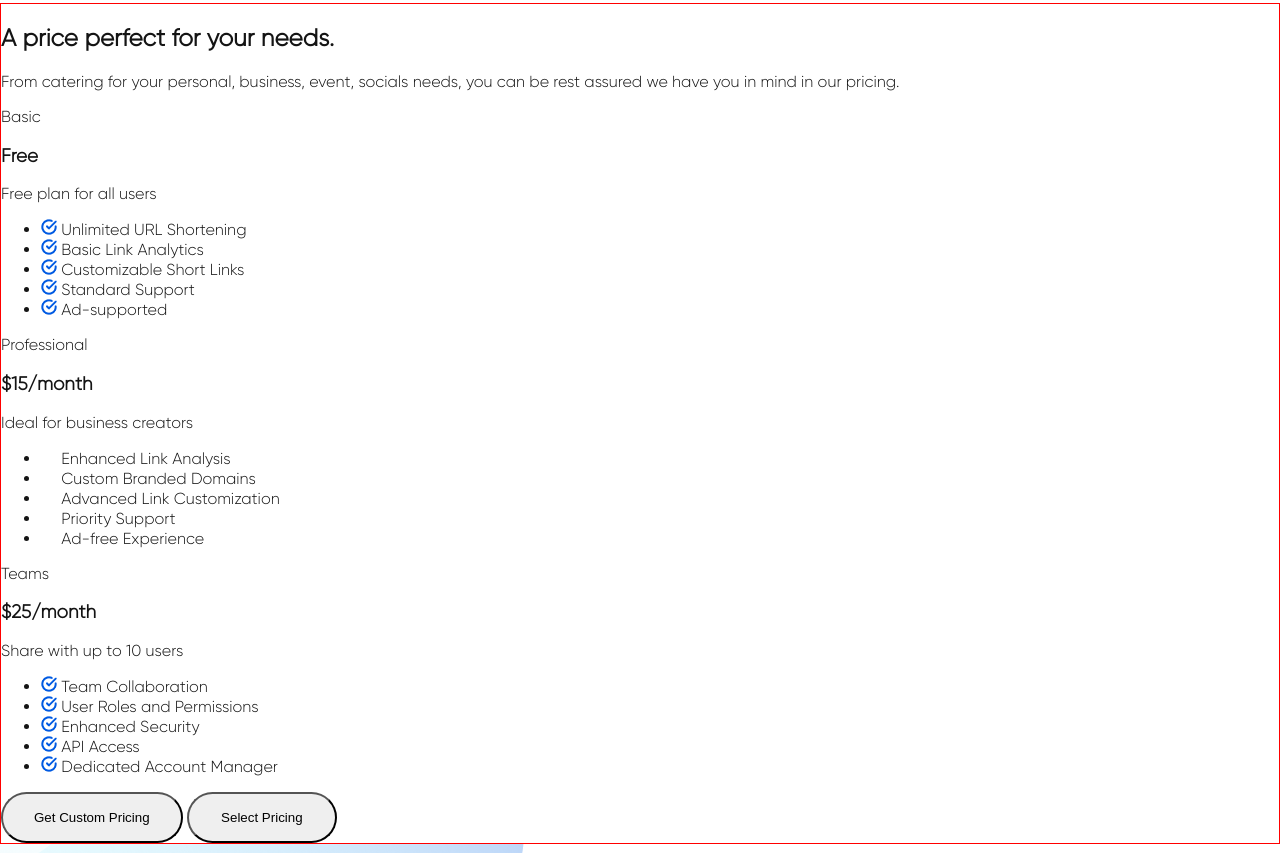
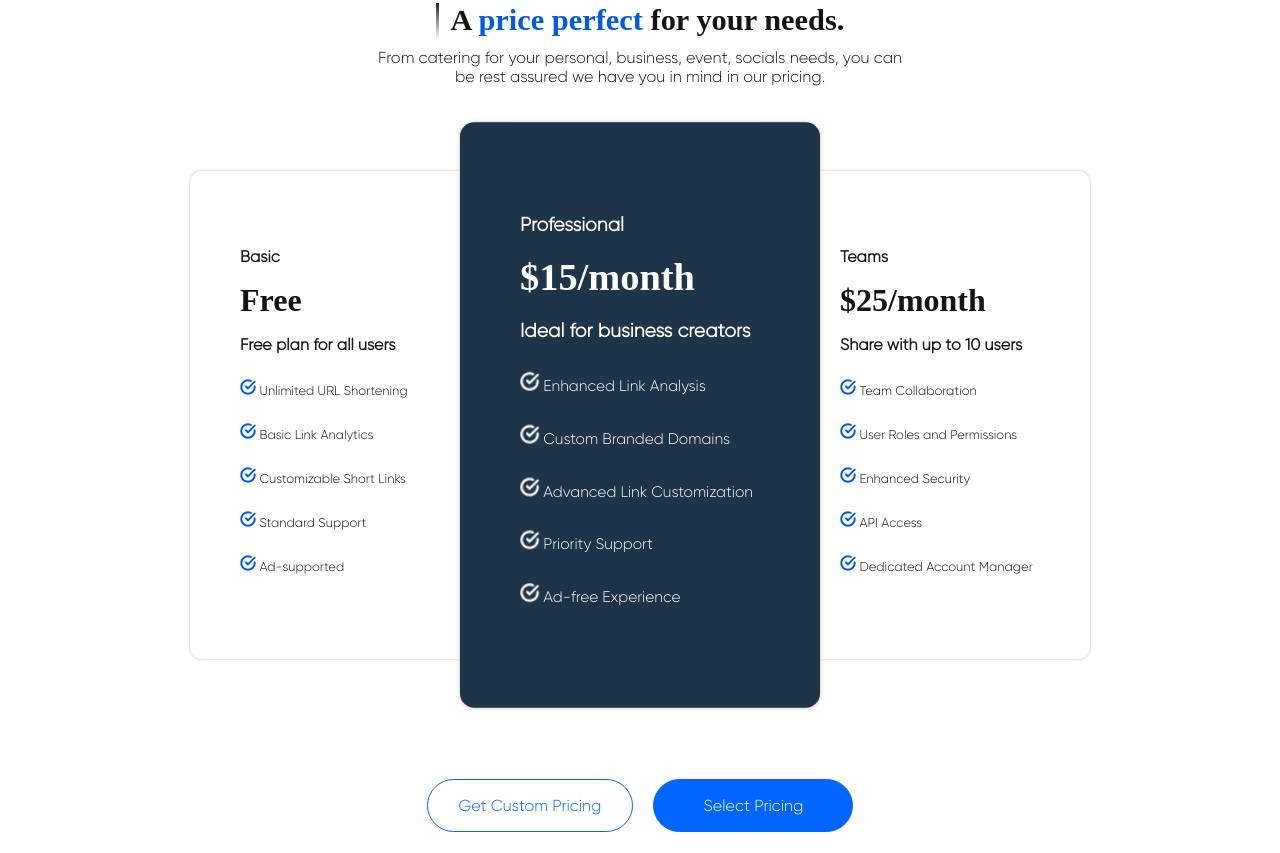
Before and after one commit to ozo-vehe/First-Semester, a plain HTML site: page index.html in a window 1280 px wide. Shown: the part 1927-2780 px from the top of the page. Drawn offline with Linux system fonts and the light colour scheme; files whose address does not match are found by name; a web font is replaced by a local one.

Commit message:
finished subscription section

```diff
--- a/index.html
+++ b/index.html
@@ -174,7 +174,7 @@
   <!-- Subscription Section -->
   <section class="subscriptionWrapper">
     <div class="subscritionHeader">
-      <h2>A <span class="blueColor">price perfect</span> for your needs.</h2>
+      <h2>A <span class="colorBlue">price perfect</span> for your needs.</h2>
       <p>
         From catering for your personal, business, event, socials
         needs, you can be rest assured we have you in mind in our pricing.
@@ -211,7 +211,7 @@
           </ul>
         </div>
 
-        <div class="subscription">
+        <div class="subscription activeSubscription">
           <p class="subscriptionType">Professional</p>
           <h3 class="subscriptionPrice">$15/month</h3>
           <p class="subscriptionDescrition">Ideal for business creators</p>
@@ -269,8 +269,8 @@
       </div>
 
       <div class="subscriptionBtn">
-        <button>Get Custom Pricing</button>
-        <button>Select Pricing</button>
+        <button class="whiteBtn">Get Custom Pricing</button>
+        <button class="blueBtn">Select Pricing</button>
       </div>
     </div>
   </section>
--- a/style.css
+++ b/style.css
@@ -9,6 +9,8 @@
   --text-blue: #005AE2;
   --text-black: #141414;
   --gray-color: #F9FBFD;
+  --subs-color: #1E3448;
+  --border-color: #b8b8b8;
 }
 
 /* Default Button */
@@ -144,7 +146,7 @@ h1 .colorBlue img {
   flex-direction: column;
   align-items: flex-start;
   justify-content: center;
-  border: thin solid #b8b8b8;
+  border: thin solid var(--border-color);
   width: 600px;
   height: 250px;
   border-radius: 24px;
@@ -286,16 +288,23 @@ h1 .colorBlue img {
 
 /* SUBSCRIPTION SECTION */
 .subscriptionWrapper {
-  border: thin solid red;
+  display: flex;
+  flex-direction: column;
+  gap: 30px;
 }
-.firstAboutContent h2 {
+
+.subscritionHeader {
+  text-align: center;
+}
+.subscritionHeader h2 {
+  width: fit-content;
   position: relative;
   font-family: "Gilroy-Bold";
   font-size: 1.9rem;
-  padding-left: 10px;
-  margin: 0px 0px 10px;
+  padding-left: 15px;
+  margin: 0px auto 10px;
 }
-.firstAboutContent h2::after {
+.subscritionHeader h2::after {
   content: "";
   position: absolute;
   top: 0px;
@@ -304,4 +313,68 @@ h1 .colorBlue img {
   height: 100%;
   background: linear-gradient(to bottom, #222222, #f8f8f8);
 }
+.subscritionHeader p {
+  width: 530px;
+  margin: 5px auto;
+}
+
+.subscriptionPricesWrapper{
+  margin: 50px 0px;
+}
+.subscriptions {
+  display: flex;
+  flex-wrap: wrap;
+  align-items: center;
+  justify-content: center;
+}
+.subscription {
+  position: relative;
+  font-size: 0.8rem;
+  box-shadow: 0px 0px 3px var(--border-color);
+  box-sizing: border-box;
+  padding: 60px 50px;
+  width: 300px;
+  min-height: 455px;
+  border-radius: 12px;
+  transition: all 0.3s;
+  background: #fff;
+  cursor: pointer;
+}
+.subscription p {
+  font-size: 1rem;
+  font-weight: bolder;
+}
+.subscriptionPrice {
+  font-family: "Gilroy-Bold";
+  font-size: 2rem;
+  margin: 10px 0px 0px;
+}
+.subscription ul {
+  padding: 0px;
+  margin: 0px;
+  box-sizing: border-box;
+}
+.subscription ul li {
+  list-style: none;
+  margin: 25px 0px;
+}
+.activeSubscription {
+  color: #fff;
+  transform: scale(1.2);
+  background: var(--subs-color);
+  z-index: 2;
+}
+
+.subscriptionBtn {
+  display: flex;
+  align-items: center;
+  justify-content: center;
+  flex-wrap: wrap;
+  gap: 20px;
+  margin: 120px 0px 50px;
+}
+.subscriptionBtn button {
+  border: thin solid var(--btn-blue);
+  min-width: 200px;
+}
 /* SUBSCRIPTION SECTION ENDS HERE */
```
